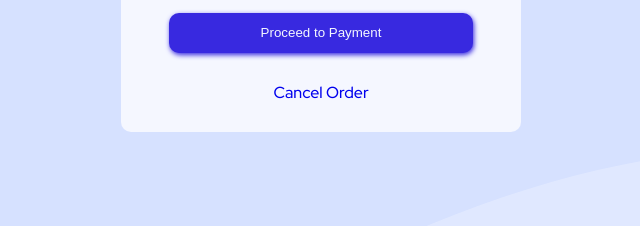
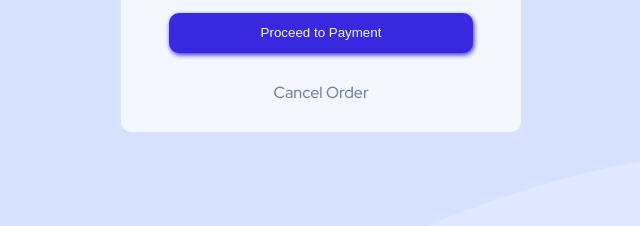
Before and after one commit to tiobista/order-summary-component, a plain HTML site: page index.html in a window 1280 px wide. Shown: the part 552-778 px from the top of the page, 319-959 px from the left. Drawn offline with Linux system fonts and the light colour scheme.

```diff
--- a/style.css
+++ b/style.css
@@ -106,6 +106,7 @@ main .card {
   text-decoration: none;
   padding: 0.8rem 3rem;
   margin-bottom: 1rem;
+  color: var(--desaturatedBlue);
 }
 .cta .cancel-order:hover {
   color: var(--darkBlue);
```
Also changed, not shown: 1 other file.
